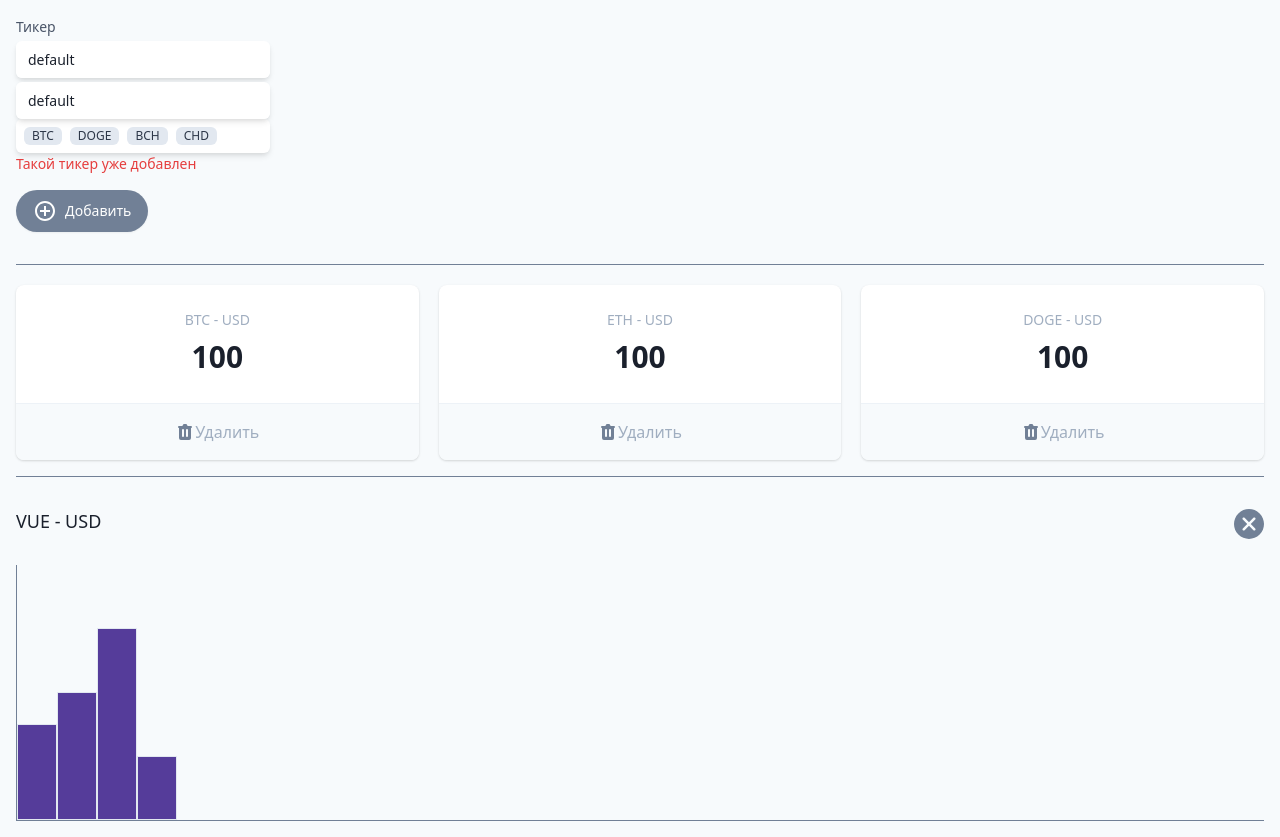
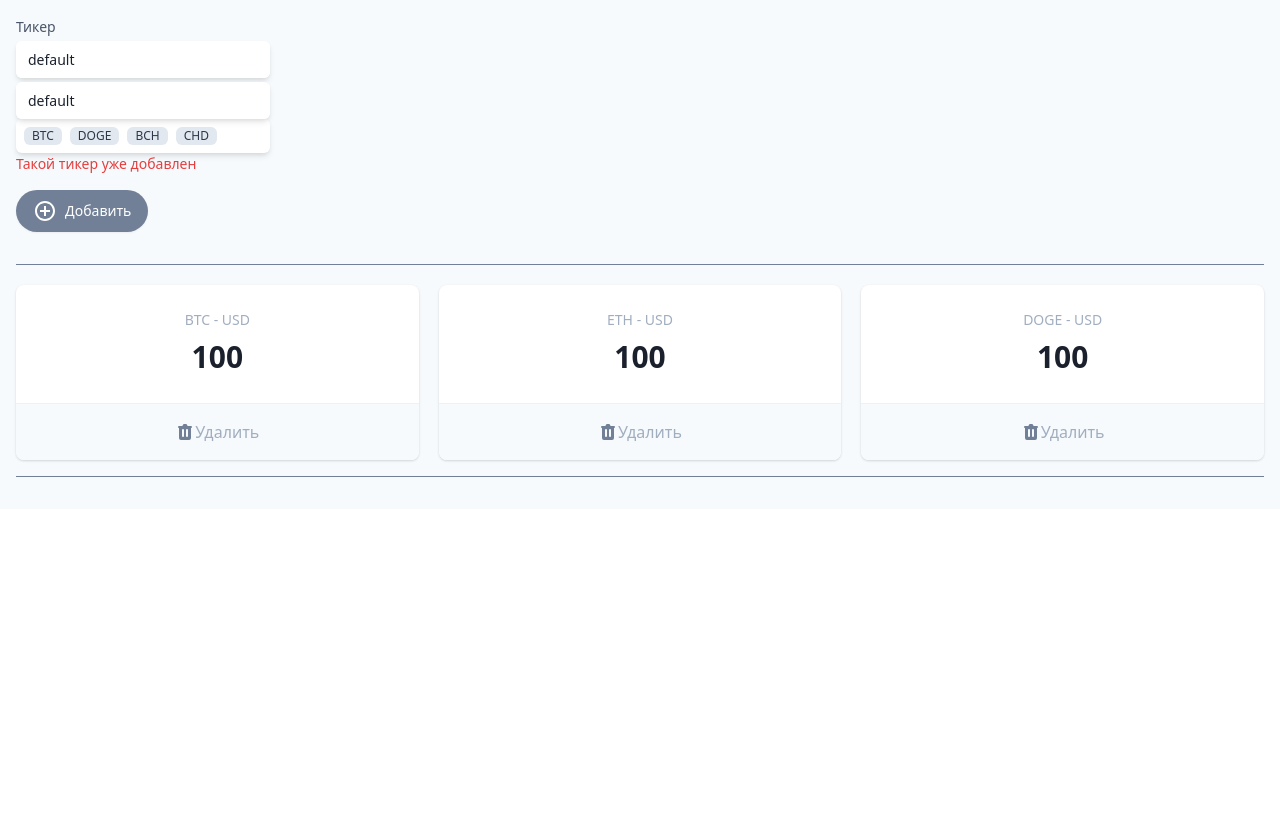
Before and after one commit to zbybko/cryptonomicon, a Vue app: page / in a window 1280 px wide. After the commit the page ends 800 px from the top, so only its background shows below. Built offline with nearby package versions, Linux system fonts and the light colour scheme.

Commit message:
Focus on click

```diff
--- a/src/App.vue
+++ b/src/App.vue
@@ -9,7 +9,8 @@ export default {
         {name: "BTC", price: "100"},
         {name: "ETH", price: "100"},
         {name: "DOGE", price: "100"},
-      ]
+      ],
+      sell: null,
     };
   },
 
@@ -40,7 +41,7 @@ export default {
             >
             <div class="mt-1 relative rounded-md shadow-md">
               <input
-                  v-model = "name"
+                  v-model="name"
                   @keyup.enter="add"
                   type="text"
                   name="wallet"
@@ -48,9 +49,10 @@ export default {
                   class="block w-full pr-10 border-gray-300 text-gray-900 focus:outline-none focus:ring-gray-500 focus:border-gray-500 sm:text-sm rounded-md"
                   placeholder="Например DOGE"
               />
-            </div><div class="mt-1 relative rounded-md shadow-md">
+            </div>
+            <div class="mt-1 relative rounded-md shadow-md">
               <input
-                  v-model = "price"
+                  v-model="price"
                   @keyup.enter="add"
                   type="text"
                   name="wallet"
@@ -106,7 +108,11 @@ export default {
         <dl class="mt-5 grid grid-cols-1 gap-5 sm:grid-cols-3">
           <div
               v-for="t in tickers"
+              @click="sell = t"
               :key="t.name"
+              :class="{
+                'border-4': sell === t
+              }"
               class="bg-white overflow-hidden shadow rounded-lg border-purple-800 border-solid cursor-pointer"
           >
             <div class="px-4 py-5 sm:p-6 text-center">
@@ -119,7 +125,7 @@ export default {
             </div>
             <div class="w-full border-t border-gray-200"></div>
             <button
-                @click="handleDelete(t)"
+                @click.stop="handleDelete(t)"
                 class="flex items-center justify-center font-medium w-full bg-gray-100 px-4 py-4 sm:px-6 text-md text-gray-500 hover:text-gray-600 hover:bg-gray-200 hover:opacity-20 transition-all focus:outline-none"
             >
               <svg
@@ -141,9 +147,9 @@ export default {
         </dl>
         <hr class="w-full border-t border-gray-600 my-4"/>
       </template>
-      <section class="relative">
+      <section class="relative" v-if="sell">
         <h3 class="text-lg leading-6 font-medium text-gray-900 my-8">
-          VUE - USD
+          {{ sell.name }} - USD
         </h3>
         <div class="flex items-end border-gray-600 border-b border-l h-64">
           <div
@@ -162,6 +168,7 @@ export default {
         <button
             type="button"
             class="absolute top-0 right-0"
+            @click="sell = null"
         >
           <svg
               xmlns="http://www.w3.org/2000/svg"
```
